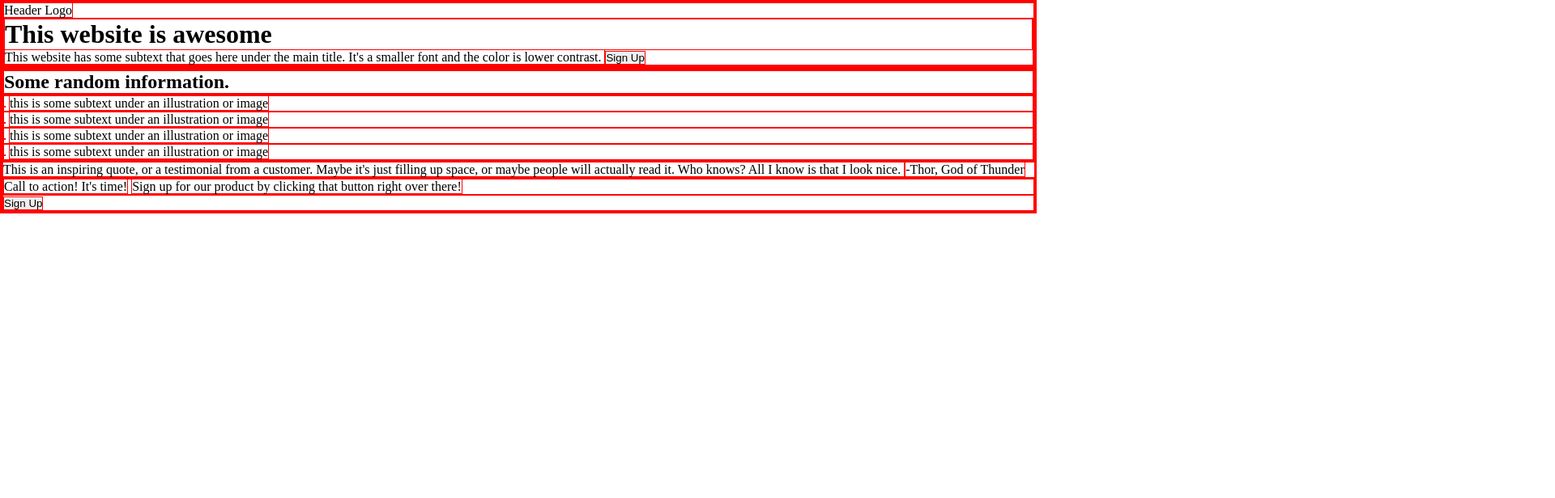
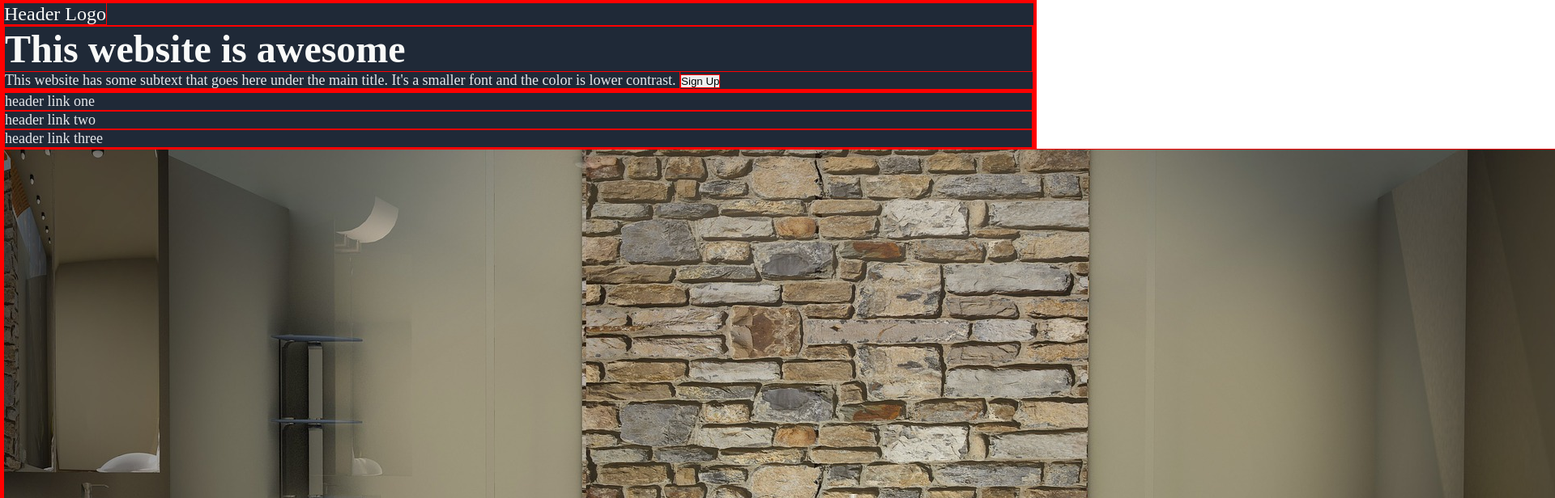
Before and after one commit to moonman39/Landing-Page, a plain HTML site: page index.html in a window 1280 px wide. Shown: the top 616 px of the page at 81% size, 1920 px wide, since content can reach past the window. Drawn offline with Linux system fonts and the light colour scheme.

Commit message:
Add styles to header section of Landing Page.  Add content for <div class='header-right', which I forgot.

```diff
--- a/index.html
+++ b/index.html
@@ -11,17 +11,22 @@
 
         <div class="header">
             <div class="header-left">
-                <span>Header Logo</span>
+                <span class="header-logo">Header Logo</span>
                 <div class="website-introduction">
                     <h1>This website is awesome</h1>
-                    <span>This website has some subtext that goes here under the
+                    <span class="secondary-text">This website has some subtext that goes here under the
                         main title.  It's a smaller font and the color is lower contrast.
                     </span>
                     <button type="button">Sign Up</button>
                 </div>
             </div>
             <div class="header-right">
-
+                <ul class="secondary-text">
+                    <li>header link one</li>
+                    <li>header link two</li>
+                    <li>header link three</li>
+                </ul>
+                <img src="./images/bathtub-3609070_1920.jpeg" alt="Bath Tub">
             </div>
         </div>
 
--- a/styles.css
+++ b/styles.css
@@ -8,3 +8,23 @@ body {
     display: flex;
     flex-direction: column;
 }
+
+.header {
+    background-color: #1F2937;
+}
+
+.website-introduction h1 {
+    font-size: 48px;
+    font-weight: extra-bold;
+    color: #F9FAF8;
+}
+
+.secondary-text {
+    font-size: 18px;
+    color: #E5E7EB;
+}
+
+.header-logo {
+    font-size: 24px;
+    color: #F9FAF8;
+}
```
